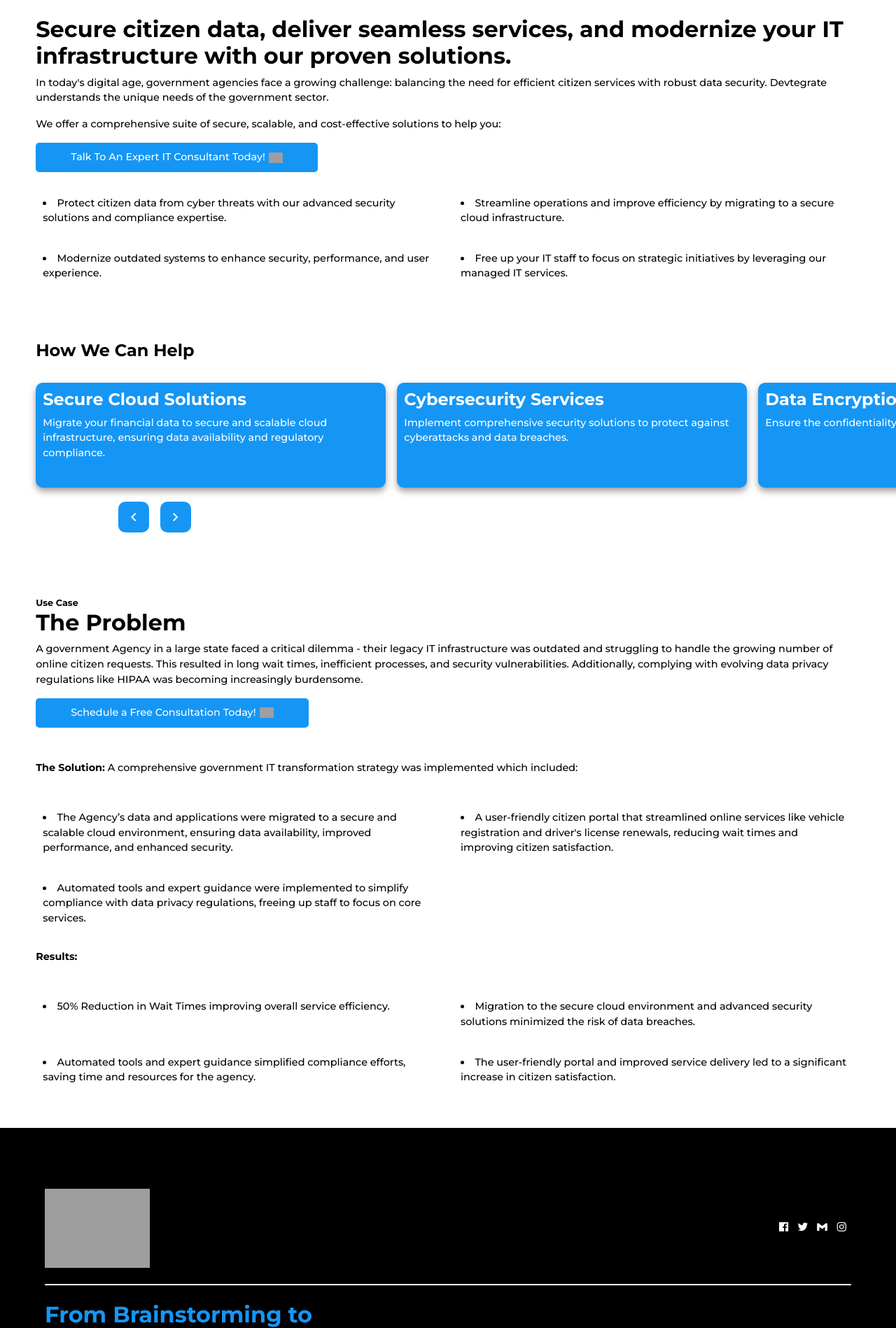
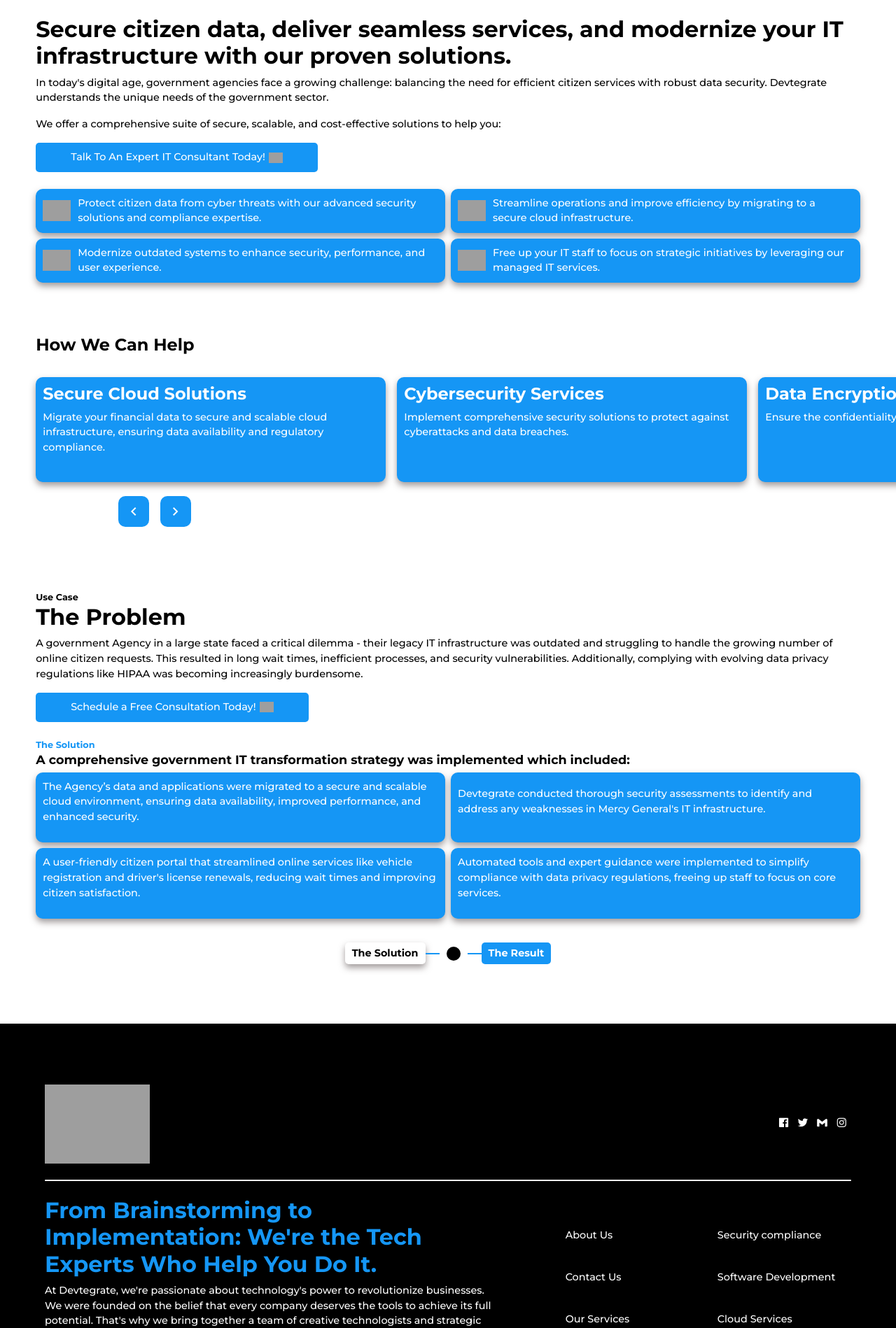
Before and after one commit to ArcadeDesigns/devtegrate-rebranding, a Flask app: page /government in a window 1280 px wide. Shown: the part 692-2590 px from the top of the page at 70% size. Run offline with Flask 3, Linux system fonts and the light colour scheme; some libraries are stand-ins or nearby versions; grey boxes are pictures that could not be loaded.

Commit message:
making more updates

```diff
--- a/static/css/app.css
+++ b/static/css/app.css
@@ -326,6 +326,7 @@ footer {
   font-size: var(--span-text);
   color: var(--secondary-color);
   font-weight: 500;
+  outline: none;
 }
 
 .footer-subscription-form form button {
--- a/templates/components/footer.html
+++ b/templates/components/footer.html
@@ -24,12 +24,12 @@
 		</div>
 
 		<div class="footer-header-content-link">
-			<li><a href="">About Us</a></li>
+			<li><a href="{{ url_for('about') }}">About Us</a></li>
+			<li><a href="{{ url_for('security_compliance') }}">Security compliance</a></li>
 			<li><a href="">Contact Us</a></li>
-			<li><a href="">Our Services</a></li>
-			<li><a href="">Our Team</a></li>
-			<li><a href="">Support</a></li>
-			<li><a href="">Help Center</a></li>
+			<li><a href="{{ url_for('software_development') }}">Software Development</a></li>
+			<li><a href="{{ url_for('service') }}">Our Services</a></li>
+			<li><a href="{{ url_for('cloud_service') }}">Cloud Services</a></li>
 			<li><a href="">Legal</a></li>
 			<li><a href="">Privacy Policy</a></li>
 		</div>
--- a/templates/index.html
+++ b/templates/index.html
@@ -380,7 +380,7 @@
             <div class="footer-form-ctn-box">
                 <form method="POST">
                     {{ form.hidden_tag() }}
-                    <h2>Optin Form Fields</h2>
+                    <h2>Form</h2>
 
                     {% for message in get_flashed_messages() %}
                         <div class="alert alert-success alert-dismissible fade show" role="alert">
--- a/templates/pages/government.html
+++ b/templates/pages/government.html
@@ -17,25 +17,6 @@
             </div>
         </div>
 
-        <!--<div class="ctn-section-header">
-            <img class="ctn-img" src="https://res.cloudinary.com/quinn-daisies/image/upload/v1718722929/devtegrate-updates/abstract-background-with-low-poly-design_d8film.jpg" alt="Devtegrate Image">
-
-            <div class="ctn-section-header-ctn">
-                <h2>Devtegrate Cloud Automation</h2>
-                <h3>Overview of Devtegrate's Cloud Services</h3>
-                <div class="btn-ctn">
-                    <a href="">
-                        <span>More Information</span>
-                        <img src="https://res.cloudinary.com/quinn-daisies/image/upload/v1718221708/devtegrate-updates/Right_Arrow_3_kyr0im.png" alt="Devtegrate Cloud Services">
-                    </a>
-
-                    <a href="">
-                        <span>Consult with us?</span>
-                    </a>
-                </div>
-            </div>
-        </div>-->
-
         <div class="service-ctn">
             <div class="service-ctn-header">
                 <!--<span class="service-header-span">Software Development</span>-->
@@ -48,24 +29,58 @@
                 </a>
             </div>
 
-            <div class="service-ctn-grid">
-                <li>Protect citizen data from cyber threats with our advanced security solutions and compliance expertise.</li>
-                <li>Streamline operations and improve efficiency by migrating to a secure cloud infrastructure.</li>
-                <li>Modernize outdated systems to enhance security, performance, and user experience.</li>
-                <li>Free up your IT staff to focus on strategic initiatives by leveraging our managed IT services.</li>
+            <div class="updated-asset">
+                <div class="updated-asset-grid">
+                    <!-- Updated Asset Start -->
+                    <div class="updated-asset-box">
+                        <div class="updated-asset-img">
+                            <img src="https://res.cloudinary.com/quinn-daisies/image/upload/v1719587708/devtegrate-brand/Security_Configuration_gvfjed.png" alt="Devtegrate Cloud Services">
+                        </div>
+
+                        <div class="updated-asset-ctn">
+                            <p>Protect citizen data from cyber threats with our advanced security solutions and compliance expertise.</p>
+                        </div>
+                    </div>
+                    <!-- Updated Asset End -->
+
+                    <!-- Updated Asset Start -->
+                    <div class="updated-asset-box">
+                        <div class="updated-asset-img">
+                            <img src="https://res.cloudinary.com/quinn-daisies/image/upload/v1719835863/devtegrate-brand/Upload_to_Cloud_on576q.png" alt="Devtegrate Cloud Services">
+                        </div>
+
+                        <div class="updated-asset-ctn">
+                            <p>Streamline operations and improve efficiency by migrating to a secure cloud infrastructure.</p>
+                        </div>
+                    </div>
+                    <!-- Updated Asset End -->
+
+                    <!-- Updated Asset Start -->
+                    <div class="updated-asset-box">
+                        <div class="updated-asset-img">
+                            <img src="https://res.cloudinary.com/quinn-daisies/image/upload/v1719835822/devtegrate-brand/Laptop_Settings_tdbzy2.png" alt="Devtegrate Cloud Services">
+                        </div>
+
+                        <div class="updated-asset-ctn">
+                            <p>Modernize outdated systems to enhance security, performance, and user experience.</p>
+                        </div>
+                    </div>
+                    <!-- Updated Asset End -->
+
+                    <!-- Updated Asset Start -->
+                    <div class="updated-asset-box">
+                        <div class="updated-asset-img">
+                            <img src="https://res.cloudinary.com/quinn-daisies/image/upload/v1719835836/devtegrate-brand/Strategy_yr6i8z.png" alt="Devtegrate Cloud Services">
+                        </div>
+
+                        <div class="updated-asset-ctn">
+                            <p>Free up your IT staff to focus on strategic initiatives by leveraging our managed IT services.</p>
+                        </div>
+                    </div>
+                    <!-- Updated Asset End -->
+                </div>
             </div>
         </div>
-
-        <!--<div class="ctn-section-two">
-            <div class="ctn-section-two-cn">
-                <h2>Understanding Devtegrate Cloud Automation</h2>
-                <p>Devtegrate Cloud Services is an advanced solution that can help businesses automate their IT infrastructure and applications in the cloud. Devtegrate Cloud Services can provide businesses with a range of tools and services that can streamline their operations. By leveraging cloud automation, businesses can optimize their IT operations, reduce costs, and enhance efficiency.</p>
-
-                <p>Devtegrate Cloud Services is a cutting-edge cloud-based solution that assists businesses in automating their IT infrastructure and applications in the cloud. The process of cloud automation is fundamental to Devtegrate Cloud Services as it allows businesses to optimize their IT operations and enhance efficiency. Here are some ways that Devtegrate Cloud Services can support businesses with cloud automation.</p>
-            </div>
-
-            <img src="https://res.cloudinary.com/quinn-daisies/image/upload/v1718723200/devtegrate-updates/Artboard_7_hsnpvj.png" alt="Devtegrate Cloud Images">
-        </div>-->
 
         <div class="ctn-section-two-cn-ctn">
             <div class="service-ctn-header">
@@ -119,30 +134,64 @@
                 </a>
             </div>
 
-            <div class="service-ctn-header">
-                <p><strong>The Solution:</strong> A comprehensive government IT transformation strategy was implemented which included:</p>
-            </div>
+            <div class="updated-swiper">
+                <div class="updated-swiper-ctn-header">
+                    <span>The Solution</span>
+                    <h2>A comprehensive government IT transformation strategy was implemented which included:</h2>
+                </div>
 
-            <div class="service-ctn-grid">
-                <li>The Agency’s data and applications were migrated to a secure and scalable cloud environment, ensuring data availability, improved performance, and enhanced security.</li>
+                <div class="updated-swiper-ctn">
+                    <div class="updated-swiper-ctn-grid active">
+                        <div class="updated-swiper-ctn-grid-box">
+                            <p>The Agency’s data and applications were migrated to a secure and scalable cloud environment, ensuring data availability, improved performance, and enhanced security.</p>
+                        </div>
 
-                <li>A user-friendly citizen portal that streamlined online services like vehicle registration and driver's license renewals, reducing wait times and improving citizen satisfaction.</li>
+                        <div class="updated-swiper-ctn-grid-box">
+                            <p>Devtegrate conducted thorough security assessments to identify and address any weaknesses in Mercy General's IT infrastructure.</p>
+                        </div>
 
-                <li>Automated tools and expert guidance were implemented to simplify compliance with data privacy regulations, freeing up staff to focus on core services.</li>
-            </div>
+                        <div class="updated-swiper-ctn-grid-box">
+                            <p>A user-friendly citizen portal that streamlined online services like vehicle registration and driver's license renewals, reducing wait times and improving citizen satisfaction.</p>
+                        </div>
 
-            <div class="service-ctn-header">
-                <p><strong>Results:</strong></p>
-            </div>
+                        <div class="updated-swiper-ctn-grid-box">
+                            <p>Automated tools and expert guidance were implemented to simplify compliance with data privacy regulations, freeing up staff to focus on core services.</p>
+                        </div>
+                    </div>
 
-            <div class="service-ctn-grid">
-                <li>50% Reduction in Wait Times improving overall service efficiency.</li>
+                    <div class="updated-swiper-ctn-grid">
+                        <div class="updated-swiper-ctn-grid-box">
+                            <p>50% Reduction in Wait Times improving overall service efficiency.</p>
+                        </div>
 
-                <li>Migration to the secure cloud environment and advanced security solutions minimized the risk of data breaches.</li>
+                        <div class="updated-swiper-ctn-grid-box">
+                            <p>Migration to the secure cloud environment and advanced security solutions minimized the risk of data breaches.</p>
+                        </div>
 
-                <li>Automated tools and expert guidance simplified compliance efforts, saving time and resources for the agency.</li>
+                        <div class="updated-swiper-ctn-grid-box">
+                            <p>Automated tools and expert guidance simplified compliance efforts, saving time and resources for the agency.</p>
+                        </div>
 
-                <li>The user-friendly portal and improved service delivery led to a significant increase in citizen satisfaction.</li>
+                        <div class="updated-swiper-ctn-grid-box">
+                            <p>The user-friendly portal and improved service delivery led to a significant increase in citizen satisfaction.</p>
+                        </div>
+                    </div>
+                </div>
+
+                <div class="updated-swiper-btn">
+
+                    <div class="updated-swiper-identifier active">
+                        <span>The Solution</span>
+                        <div class="identifier"></div>
+                    </div>
+
+                    <div class="updated-swiper-liner"></div>
+
+                    <div class="updated-swiper-identifier">
+                        <div class="identifier"></div>
+                        <span>The Result</span>
+                    </div>
+                </div>
             </div>
         </div>
         {% include 'components/footer.html' %}
```
